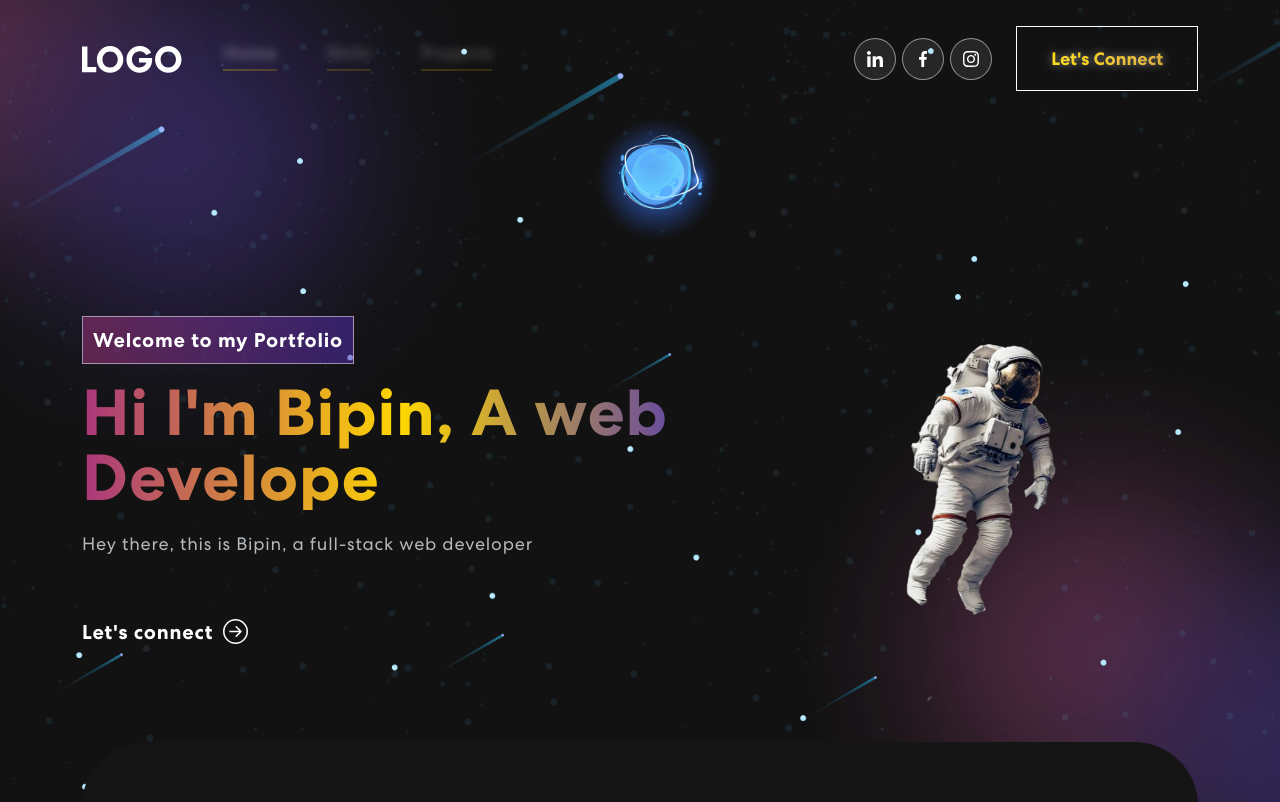
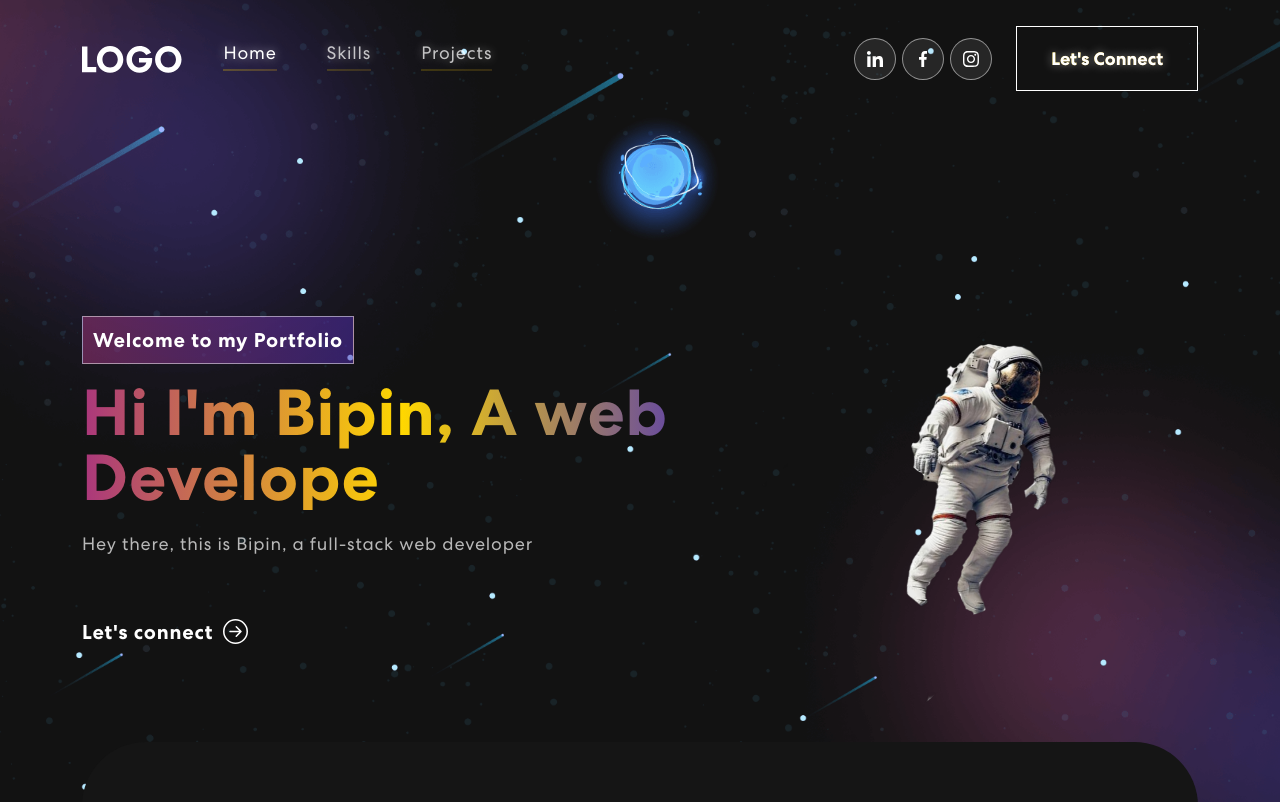
Before and after one commit to ifnino/youtube, a React (Create React App) app: page / in a window 1280 px wide. Shown: the top 802 px of the page. Built offline with nearby package versions, Linux system fonts and the light colour scheme.

Commit message:
Update NavBar.css

```diff
--- a/src/components/NavBar.css
+++ b/src/components/NavBar.css
@@ -4,7 +4,6 @@
 .metallic-text {
     background: linear-gradient(90deg, #FFD700, #DAA520);
     -webkit-background-clip: text;
-    -webkit-text-fill-color: transparent;
     font-weight: bold;
     text-shadow: 0 0 10px rgba(255, 255, 255, 0.5);
 }
```
